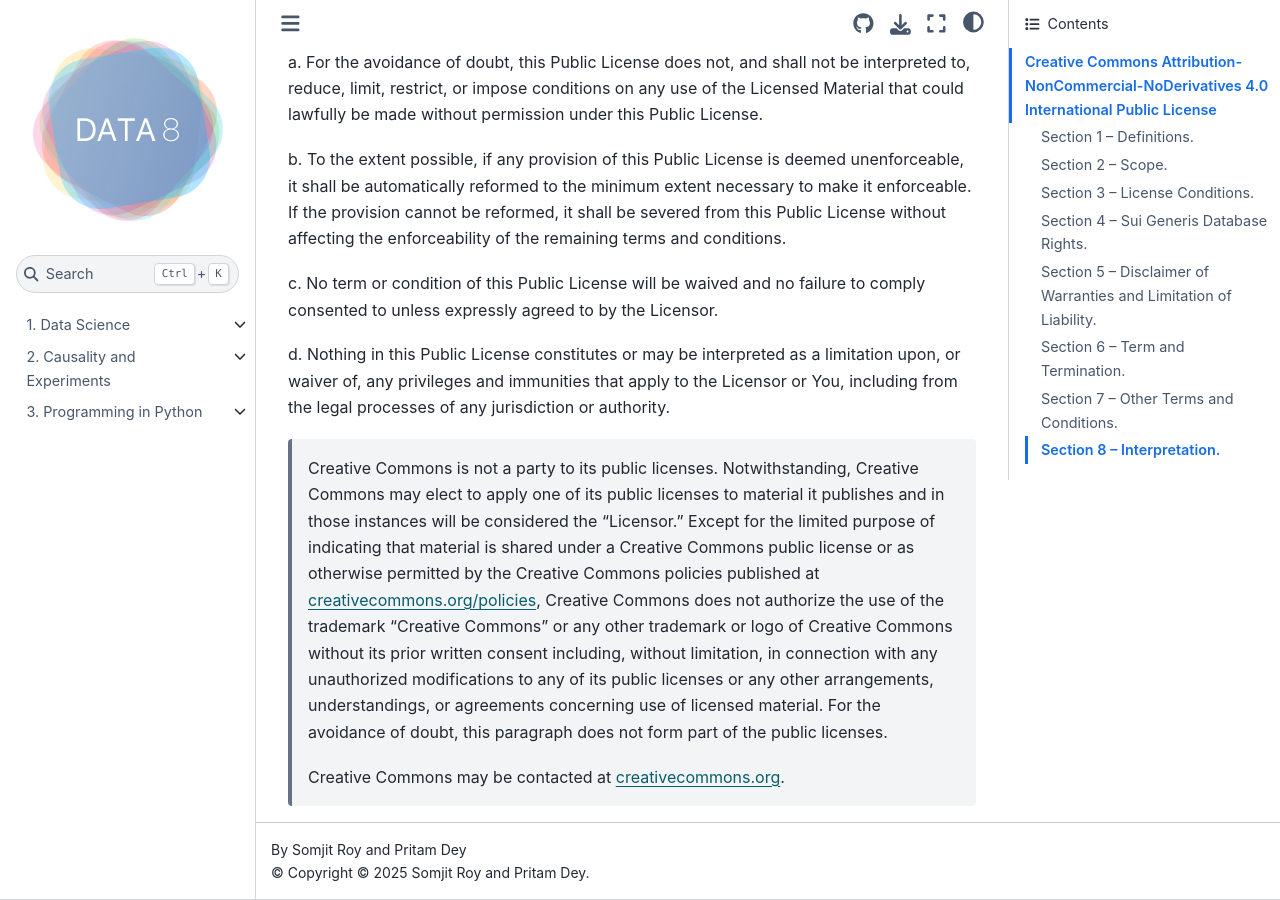
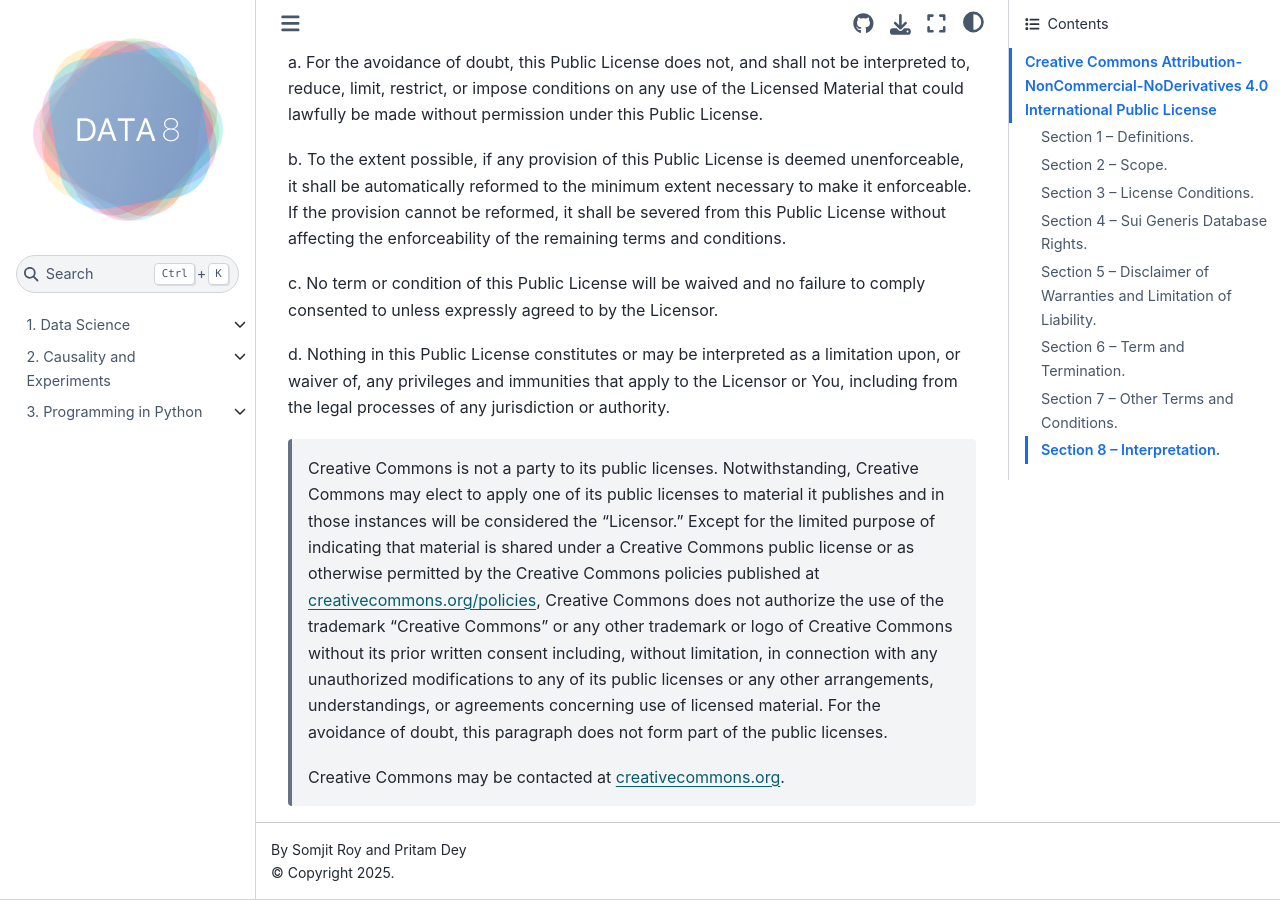
Before and after one commit to Roy-SR-007/TAVIE_JupyterBook, a Jupyter Book: the page built from LICENSE.md, in a window 1280 px wide and 900 px high, scrolled down 7169 px. Built offline with Jupyter Book 1.0.4 settings and Sphinx 7.4.7 and the Sphinx Book theme 1.1.4, drawn with Linux system fonts in a browser that asks for light colours; pages that are not in the unit, such as notebooks, are missing from menus.

Commit message:
Update _config.yml

```diff
--- a/_config.yml
+++ b/_config.yml
@@ -8,7 +8,7 @@ logo: "favicon.png"                      # A path to the book logo
 exclude_patterns: ["README.md"]          # Patterns to skip when building the book
 
 # Footer copyright
-copyright: "© 2025 Somjit Roy and Pritam Dey"
+copyright: "2025"
 
 #######################################################################################
 # Execution settings
```
